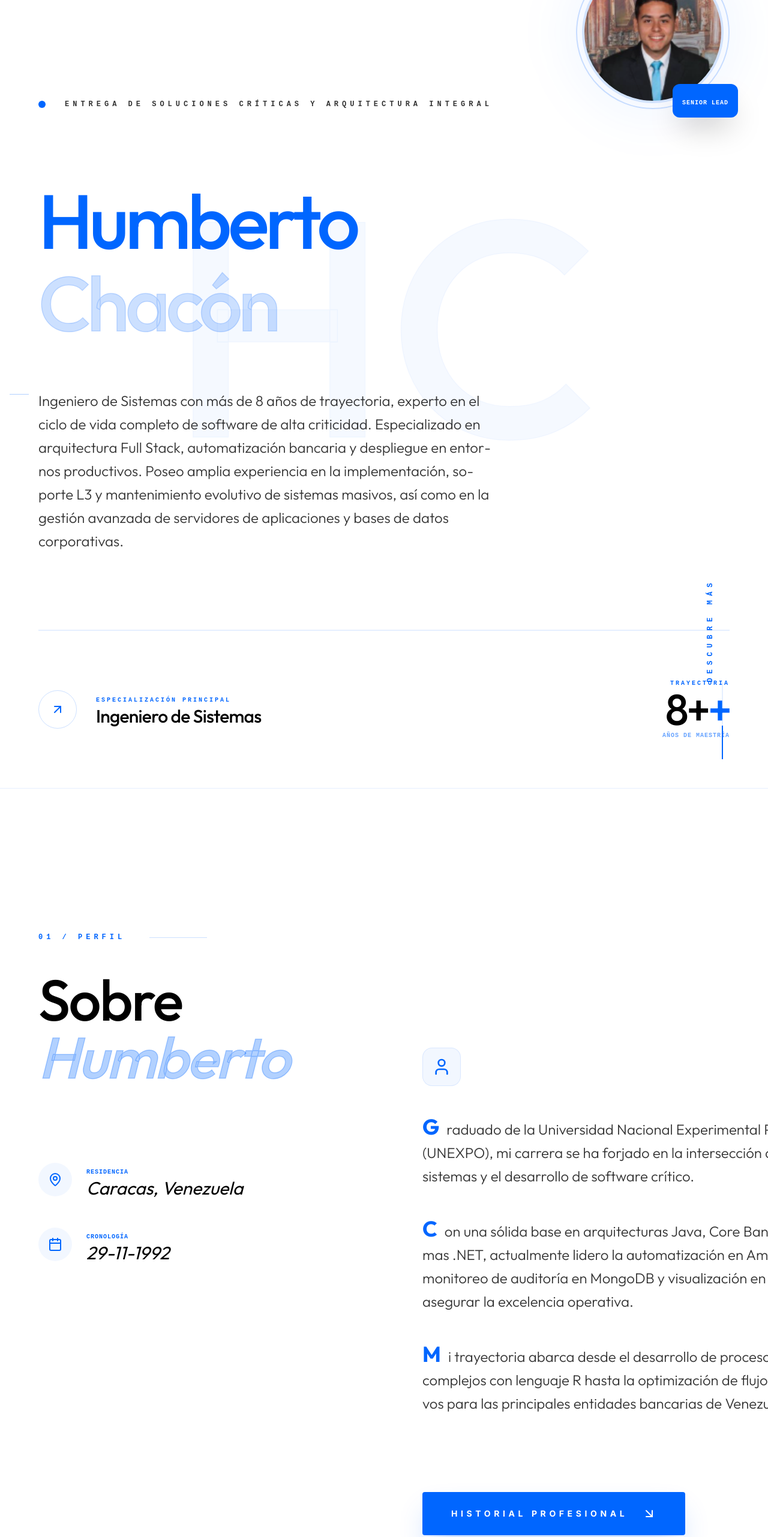
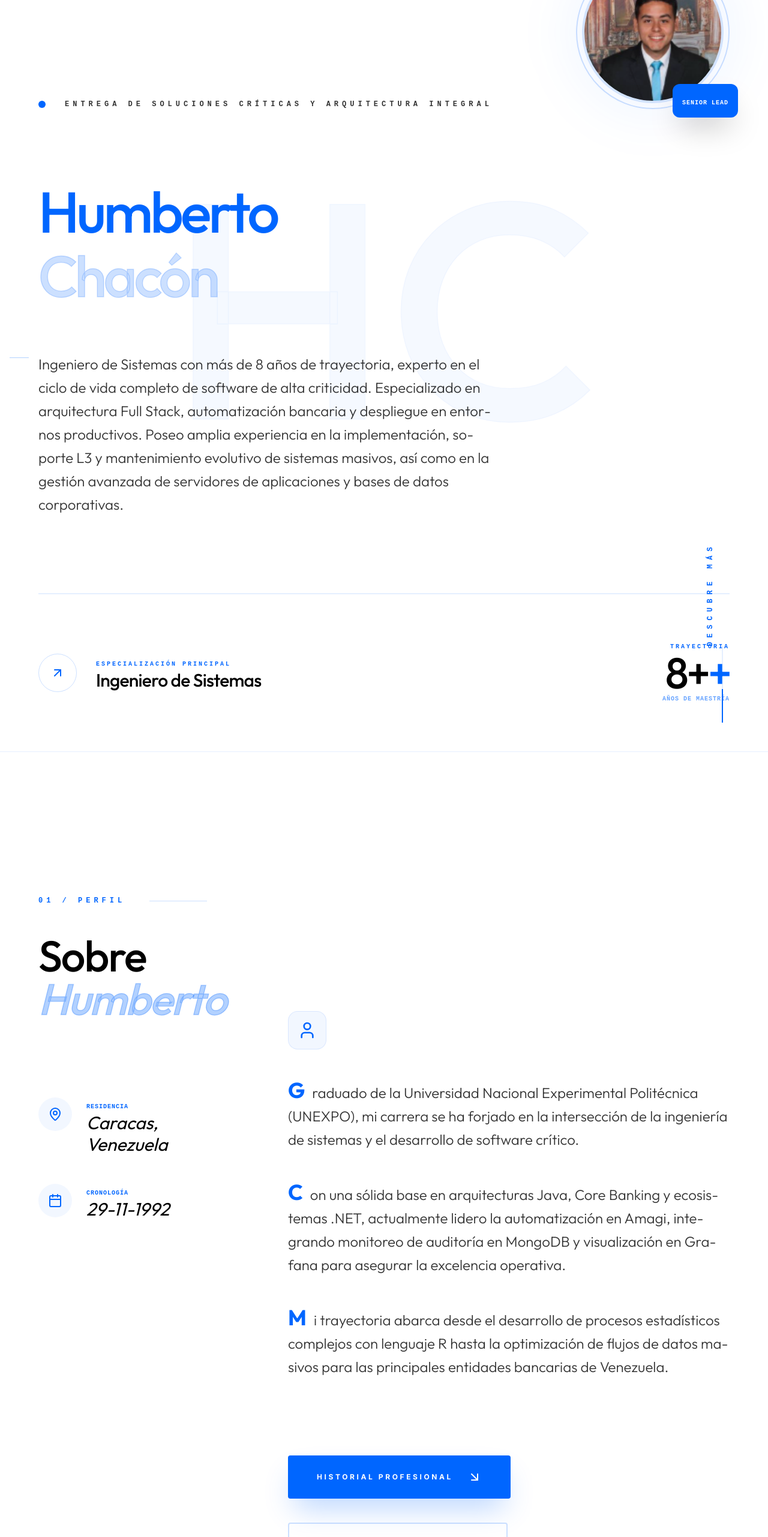
Before and after one commit to humbertodcr2911/mi-curriculum-profesional, a React (Vite) app: page / in a window 1280 px wide. Shown: the part 234-2797 px from the top of the page at 60% size. Built offline with nearby package versions, Linux system fonts and the light colour scheme.

Commit message:
Se suben los cambios de la expericiena laborar y correciones se integra las acciones para que se envie whatsapp y menjajes a correos.

```diff
--- a/src/components/About.jsx
+++ b/src/components/About.jsx
@@ -1,18 +1,18 @@
 import React from 'react';
-import { ArrowDownRight, MapPin, Calendar, User } from 'lucide-react';
+import { ArrowDownRight, ArrowUpRight, MapPin, Calendar, User } from 'lucide-react';
 import { motion } from 'framer-motion';
 import { cvData } from '../data/cvData';
 
 const About = () => {
-  const { personalInfo } = cvData;
+  const { personalInfo, contact } = cvData;
 
   return (
     <section id="about" className="relative py-24 md:py-40 lg:py-60 bg-[var(--color-bg-light)] dark:bg-[var(--color-bg-dark)] transition-colors duration-700 overflow-hidden border-t border-primary/10">
       <div className="max-w-[1400px] mx-auto px-6 sm:px-12 lg:px-16 relative z-10">
-        <div className="grid lg:grid-cols-12 gap-16 md:gap-24 lg:gap-32">
+        <div className="grid lg:grid-cols-12 gap-12 md:gap-20 lg:gap-16 xl:gap-24">
 
           {/* Header */}
-          <div className="lg:col-span-5">
+          <div className="lg:col-span-4">
             <motion.div
               initial={{ opacity: 0, y: 20 }}
               whileInView={{ opacity: 1, y: 0 }}
@@ -23,7 +23,7 @@ const About = () => {
                 <span className="text-[10px] md:text-xs font-mono tracking-[0.3em] md:tracking-[0.5em] text-primary uppercase font-black">01 / PERFIL</span>
                 <div className="h-px w-16 md:w-24 bg-primary/20" />
               </div>
-              <h2 className="text-5xl sm:text-7xl md:text-8xl lg:text-8xl font-display font-medium text-black dark:text-white tracking-tight leading-none break-words">
+              <h2 className="text-4xl sm:text-6xl md:text-7xl lg:text-5xl xl:text-7xl font-display font-medium text-black dark:text-white tracking-tight leading-none break-words">
                 Sobre <br /> <span className="text-primary/30 dark:text-primary/50 text-outline italic">Humberto</span>
               </h2>
 
@@ -54,7 +54,7 @@ const About = () => {
           </div>
 
           {/* Bio Content */}
-          <div className="lg:col-span-7 lg:pt-48">
+          <div className="lg:col-span-8 lg:pt-32 xl:pt-48">
             <motion.div
               initial={{ opacity: 0, y: 30 }}
               whileInView={{ opacity: 1, y: 0 }}
@@ -73,12 +73,27 @@ const About = () => {
                 ))}
               </div>
 
-              {/* Minimal Call to Action */}
-              <div className="pt-8 md:pt-16">
-                <a href="#experience" className="inline-flex items-center gap-4 md:gap-6 text-xs md:text-sm font-black tracking-[0.3em] md:tracking-[0.4em] uppercase bg-primary text-white px-8 md:px-12 py-4 md:py-6 rounded-sm shadow-2xl shadow-primary/30 hover:bg-primary-dark transition-all group">
+              {/* Enhanced Action Buttons */}
+              <div className="pt-8 md:pt-16 flex flex-wrap gap-6 md:gap-10">
+                <a
+                  href="#experience"
+                  className="inline-flex items-center gap-4 md:gap-6 text-[10px] md:text-xs font-black tracking-[0.2em] md:tracking-[0.3em] uppercase bg-primary text-white px-8 md:px-12 py-4 md:py-6 rounded-sm shadow-2xl shadow-primary/30 hover:bg-primary-dark transition-all group"
+                >
                   <span>HISTORIAL PROFESIONAL</span>
                   <ArrowDownRight className="w-5 h-5 md:w-6 md:h-6 transition-transform group-hover:translate-x-1 group-hover:translate-y-1" />
                 </a>
+
+                {contact.phone && (
+                  <a
+                    href={`https://wa.me/${contact.phone.replace(/[\s+]/g, '')}`}
+                    target="_blank"
+                    rel="noopener noreferrer"
+                    className="inline-flex items-center gap-4 md:gap-6 text-[10px] md:text-xs font-black tracking-[0.2em] md:tracking-[0.3em] uppercase border-2 border-primary/20 text-primary px-8 md:px-12 py-4 md:py-6 rounded-sm hover:bg-primary hover:text-white hover:border-primary transition-all group"
+                  >
+                    <span>ENVÍAME UN WHATSAPP</span>
+                    <ArrowUpRight className="w-5 h-5 md:w-6 md:h-6 transition-transform group-hover:translate-x-1 group-hover:-translate-y-1" />
+                  </a>
+                )}
               </div>
             </motion.div>
           </div>
--- a/src/components/Experience.jsx
+++ b/src/components/Experience.jsx
@@ -16,7 +16,7 @@ const Experience = () => {
             <span className="text-[10px] md:text-xs font-mono tracking-[0.3em] md:tracking-[0.5em] text-primary uppercase font-black">02 / TRAYECTORIA</span>
             <div className="h-px w-16 md:w-24 bg-primary/20" />
           </div>
-          <h2 className="text-4xl sm:text-6xl md:text-8xl lg:text-8xl font-display font-medium text-black dark:text-white tracking-tight leading-loose break-words">
+          <h2 className="text-4xl sm:text-6xl md:text-7xl lg:text-6xl xl:text-7xl font-display font-medium text-black dark:text-white tracking-tight leading-tight break-words">
             Trayectoria <br /> <span className="text-primary/30 dark:text-primary/50 text-outline italic">Profesional</span>
           </h2>
         </div>
@@ -32,7 +32,7 @@ const Experience = () => {
               viewport={{ once: true }}
               transition={{ delay: index * 0.1 }}
             >
-              <div className="grid lg:grid-cols-12 gap-8 lg:gap-24 items-start">
+              <div className="grid lg:grid-cols-12 gap-8 lg:gap-16 xl:gap-24 items-start">
 
                 {/* Left Column: Period & Organization */}
                 <div className="lg:col-span-4 space-y-4 md:space-y-8">
--- a/src/components/Header.jsx
+++ b/src/components/Header.jsx
@@ -44,14 +44,14 @@ const Header = ({ darkMode, setDarkMode }) => {
           <span className="w-1.5 h-1.5 rounded-full bg-primary opacity-50 group-hover:opacity-100 transition-opacity" />
         </motion.a>
 
-        {/* Desktop Navigation */}
-        <div className="hidden lg:flex items-center space-x-16">
-          <div className="flex space-x-12">
+        {/* Desktop Navigation - Optimized Spacing */}
+        <div className="hidden lg:flex items-center space-x-8 xl:space-x-16">
+          <div className="flex space-x-6 xl:space-x-12">
             {navLinks.map((link) => (
               <a
                 key={link.name}
                 href={link.href}
-                className="text-[11px] font-mono tracking-[0.25em] text-black/60 dark:text-white/50 hover:text-primary dark:hover:text-primary transition-all duration-300 uppercase font-black"
+                className="text-[10px] xl:text-[11px] font-mono tracking-[0.15em] xl:tracking-[0.25em] text-black/60 dark:text-white/50 hover:text-primary dark:hover:text-primary transition-all duration-300 uppercase font-black"
               >
                 {link.name}
               </a>
@@ -82,9 +82,9 @@ const Header = ({ darkMode, setDarkMode }) => {
             <a
               href="#"
               onClick={handleExportPDF}
-              className="text-[11px] font-black tracking-[0.2em] px-8 py-3.5 bg-primary text-white hover:bg-primary-dark transition-all rounded-sm flex items-center group shadow-xl shadow-primary/30"
+              className="text-[10px] xl:text-[11px] font-black tracking-[0.15em] xl:tracking-[0.2em] px-5 xl:px-8 py-3 xl:py-3.5 bg-primary text-white hover:bg-primary-dark transition-all rounded-sm flex items-center group shadow-xl shadow-primary/30"
             >
-              RESUMEN PDF <ArrowUpRight className="ml-3 w-4 h-4 transition-transform group-hover:translate-x-1 group-hover:-translate-y-1" />
+              RESUMEN PDF <ArrowUpRight className="ml-2 xl:ml-3 w-4 h-4 transition-transform group-hover:translate-x-1 group-hover:-translate-y-1" />
             </a>
           </div>
         </div>
--- a/src/components/Hero.jsx
+++ b/src/components/Hero.jsx
@@ -90,7 +90,7 @@ const Hero = () => {
           <div className="flex flex-col space-y-8 md:space-y-12">
             <motion.h1
               variants={itemVariants}
-              className="text-4xl sm:text-6xl md:text-8xl lg:text-9xl font-display font-medium leading-[1] md:leading-[0.9] tracking-tighter text-black dark:text-white"
+              className="text-4xl sm:text-6xl md:text-8xl lg:text-6xl xl:text-8xl font-display font-medium leading-[1] md:leading-[0.9] tracking-tighter text-black dark:text-white"
             >
               <span className="text-primary block mb-2 md:mb-4">{personalInfo.name.split(' ')[0]}</span>
               <span className="text-primary/20 dark:text-primary/40 text-outline leading-none break-words">
--- a/src/components/Projects.jsx
+++ b/src/components/Projects.jsx
@@ -16,13 +16,13 @@ const Projects = () => {
             <span className="text-[10px] md:text-xs font-mono tracking-[0.3em] md:tracking-[0.5em] text-primary uppercase font-black">04 / PORTAFOLIO</span>
             <div className="h-px w-16 md:w-24 bg-primary/20" />
           </div>
-          <h2 className="text-3xl sm:text-5xl md:text-7xl lg:text-8xl font-display font-medium text-black dark:text-white tracking-tight leading-tight break-words">
+          <h2 className="text-3xl sm:text-5xl md:text-6xl lg:text-6xl xl:text-7xl font-display font-medium text-black dark:text-white tracking-tight leading-tight break-words">
             Proyectos <br /> <span className="text-primary/30 dark:text-primary/50 text-outline italic">Curados</span>
           </h2>
         </div>
 
-        {/* Projects Grid - More Robust */}
-        <div className="grid md:grid-cols-2 gap-16 md:gap-24 lg:gap-32">
+        {/* Projects Grid Container - Optimized Spacing */}
+        <div className="grid md:grid-cols-2 gap-12 md:gap-20 lg:gap-16 xl:gap-24">
           {projects.map((project, index) => (
             <motion.div
               key={project.id}
@@ -103,7 +103,7 @@ const Projects = () => {
               <div className="h-[1.5px] md:h-[2px] w-full bg-primary/10 scale-x-100 group-hover:bg-primary transition-colors origin-left" />
             </div>
             <div className="flex items-center justify-between transition-all duration-700">
-              <h3 className="text-2xl sm:text-4xl md:text-7xl lg:text-8xl font-display font-medium text-black dark:text-white tracking-tight leading-tight group-hover:text-primary break-words">
+              <h3 className="text-2xl sm:text-4xl md:text-6xl lg:text-6xl xl:text-8xl font-display font-medium text-black dark:text-white tracking-tight leading-tight group-hover:text-primary break-words">
                 Ver Repositorios <br /> <span className="italic font-light text-primary/40">en GitHub</span>
               </h3>
               <div className="w-16 h-16 md:w-24 md:h-24 lg:w-32 lg:h-32 rounded-full border-2 border-primary/10 flex items-center justify-center group-hover:border-primary group-hover:bg-primary transition-all duration-700 shrink-0 group-hover:translate-x-2 md:group-hover:translate-x-8 group-hover:-translate-y-2 md:group-hover:-translate-y-8">
```
Also changed, not shown: src/components/Contact.jsx (+33 -6 lines).
